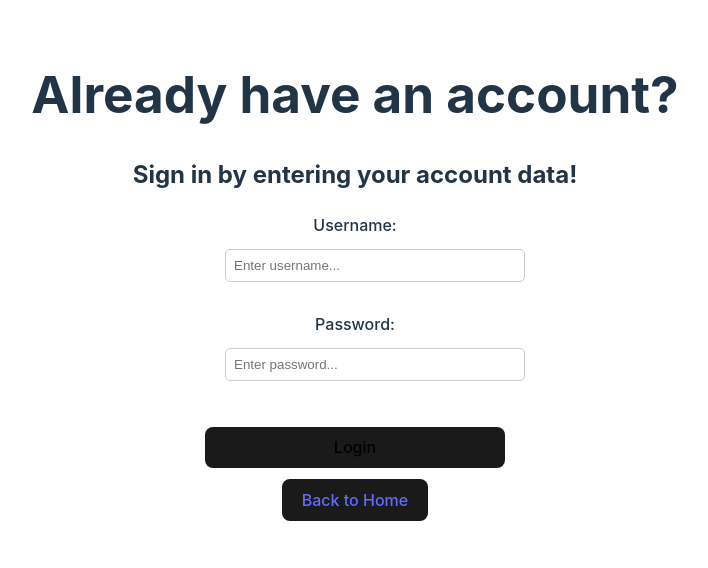
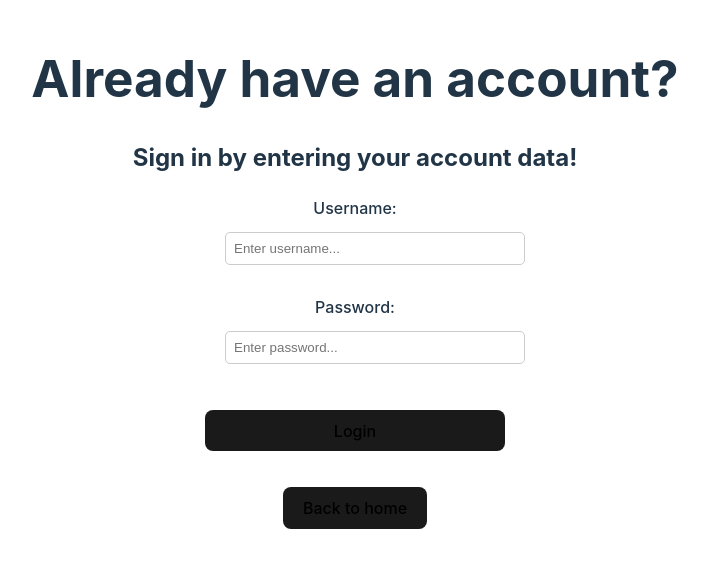
Before and after one commit to robbdouglas/hearthstone-battlegrounds-stats, a React (Vite) app: page /login in a window 1280 px wide. Shown: the part 128-696 px from the top of the page, without its empty margins (285-993 px from the left). Built offline with nearby package versions, Linux system fonts and the light colour scheme.

Commit message:
refactor: add buttons to links

```diff
--- a/src/components/LandingPage.jsx
+++ b/src/components/LandingPage.jsx
@@ -15,14 +15,14 @@ function LandingPage() {
         <h2>Do you want to create a new account or do you want to sign in?</h2>
       </div>
       <div className="button-div">
-        <Link to="/register" className="button">
-          Register
+        <Link to="/register">
+          <button>Register</button>
         </Link>
-        <Link to="/login" className="button">
-          Login
+        <Link to="/login">
+          <button>Login</button>
         </Link>
-        <Link to="/dashboard" className="button">
-          Dashboard
+        <Link to="/dashboard">
+          <button>Dashboard</button>
         </Link>
       </div>
     </div>
--- a/src/components/Login.jsx
+++ b/src/components/Login.jsx
@@ -31,8 +31,8 @@ function Login() {
           <button type="submit">Login</button>
         </form>
         <div className="home-button-div">
-          <Link to="/" className="home-button button">
-            Back to Home
+          <Link to="/" className="home-button">
+            <button>Back to home</button>
           </Link>
         </div>
       </div>
--- a/src/components/Register.jsx
+++ b/src/components/Register.jsx
@@ -47,8 +47,8 @@ function Register() {
           <button type="submit">Register</button>
         </form>
         <div className="home-button-div">
-          <Link to="/" className="home-button button">
-            Back to Home
+          <Link to="/" className="home-button">
+            <button>Back to home</button>
           </Link>
         </div>
       </div>
--- a/src/components/RegisterSuccess.jsx
+++ b/src/components/RegisterSuccess.jsx
@@ -8,7 +8,7 @@ function RegisterSuccess() {
       <p>You can now log in with your new account.</p>
 
       <Link to="/" className="button">
-        Back to Home
+        <button>Back to home</button>
       </Link>
     </div>
   );
--- a/src/styles/Register.css
+++ b/src/styles/Register.css
@@ -42,15 +42,3 @@
   cursor: pointer;
   transition: border-color 0.25s;
 }
-
-form button:hover {
-  border-color: #646cff;
-}
-
-.home-button-div {
-  margin-top: 20px;
-}
-
-.home-button {
-  margin-top: 20px;
-}
```
